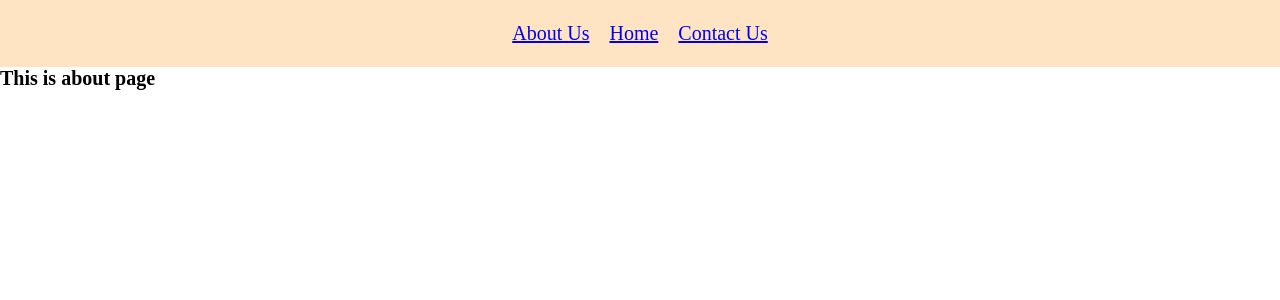
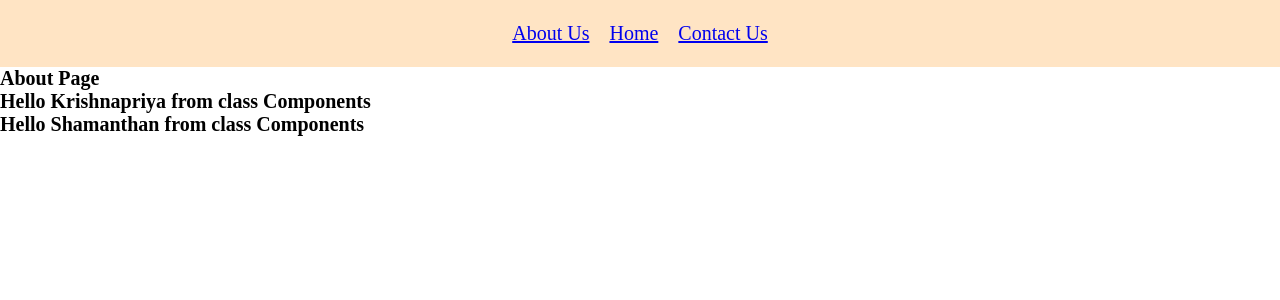
Before and after one commit to krishpri23/food-ordering-app, a React (Vite) app: page /about in a window 1280 px wide. Shown: the top 300 px of the page. Built offline with nearby package versions, Linux system fonts and the light colour scheme.

Commit message:
class components

```diff
--- a/src/components/About.jsx
+++ b/src/components/About.jsx
@@ -1,9 +1,26 @@
-import React from "react";
+import { Component } from "react";
+import UserClass from "./UserClass";
 
-export default function AboutUs() {
-  return (
-    <main>
-      <h3> This is about page</h3>
-    </main>
-  );
+class AboutUs extends Component {
+  constructor() {
+    super();
+    console.log("Parent const");
+  }
+
+  componentDidMount() {
+    console.log("Parent did mount ");
+  }
+
+  render() {
+    console.log("Parent render");
+    return (
+      <div>
+        <h2> About Page</h2>
+        <UserClass name="Krishnapriya" />
+        <UserClass name="Shamanthan" />
+      </div>
+    );
+  }
 }
+
+export default AboutUs;
--- /dev/null
+++ b/src/components/UserClass.jsx
@@ -0,0 +1,30 @@
+import React from "react";
+
+class UserClass extends React.Component {
+  constructor(props) {
+    // super() refers to the parent class ie. React component
+    super(props);
+    //initialize state inside constructor. It is a huge object where it stores all the state variables as objs
+    this.state = {
+      count: 0,
+      count2: 0,
+    };
+    console.log(`${this.props.name}  constructor`);
+  }
+
+  // All children will be batched together and updated to dom in commit phase
+  componentDidMount() {
+    console.log(`${this.props.name}  did mount`);
+  }
+
+  render() {
+    console.log(`${this.props.name}  render`);
+    return (
+      <div>
+        <h3> Hello {this.props.name} from class Components </h3>
+      </div>
+    );
+  }
+}
+
+export default UserClass;
```
